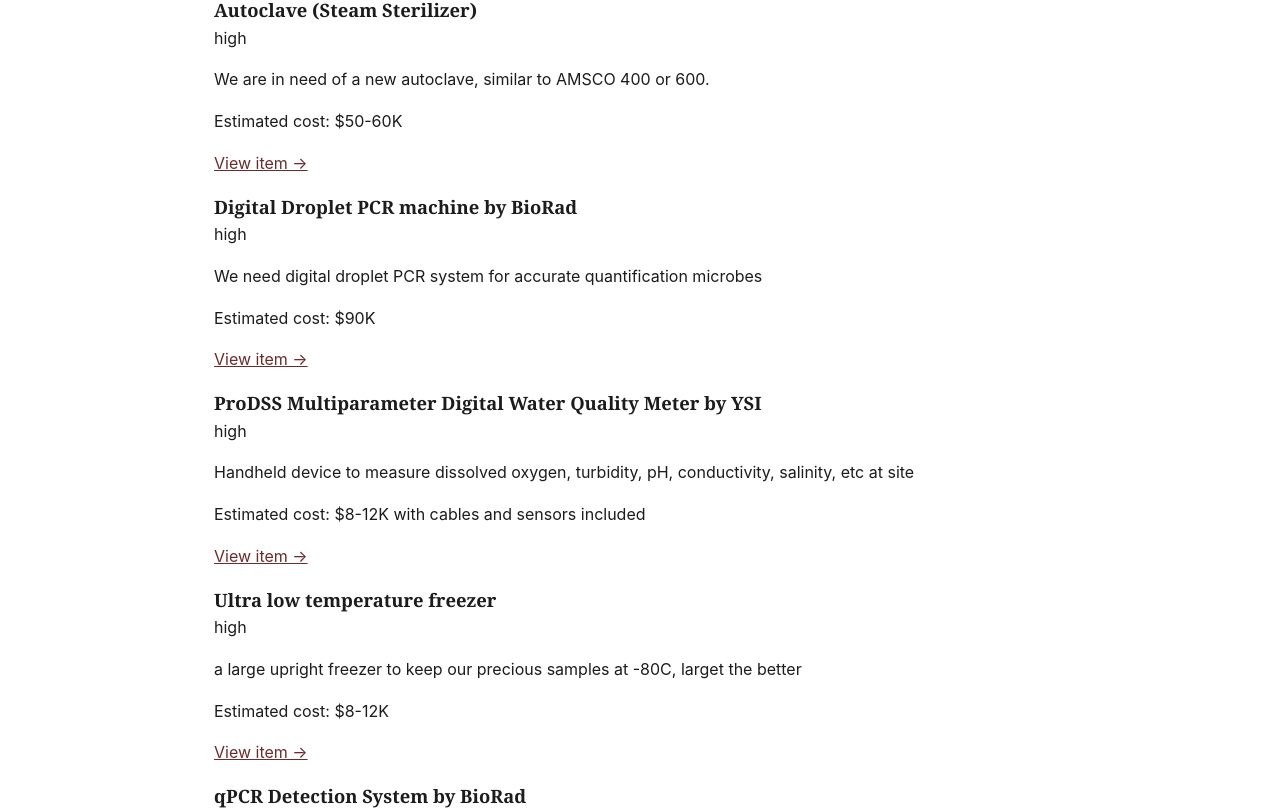
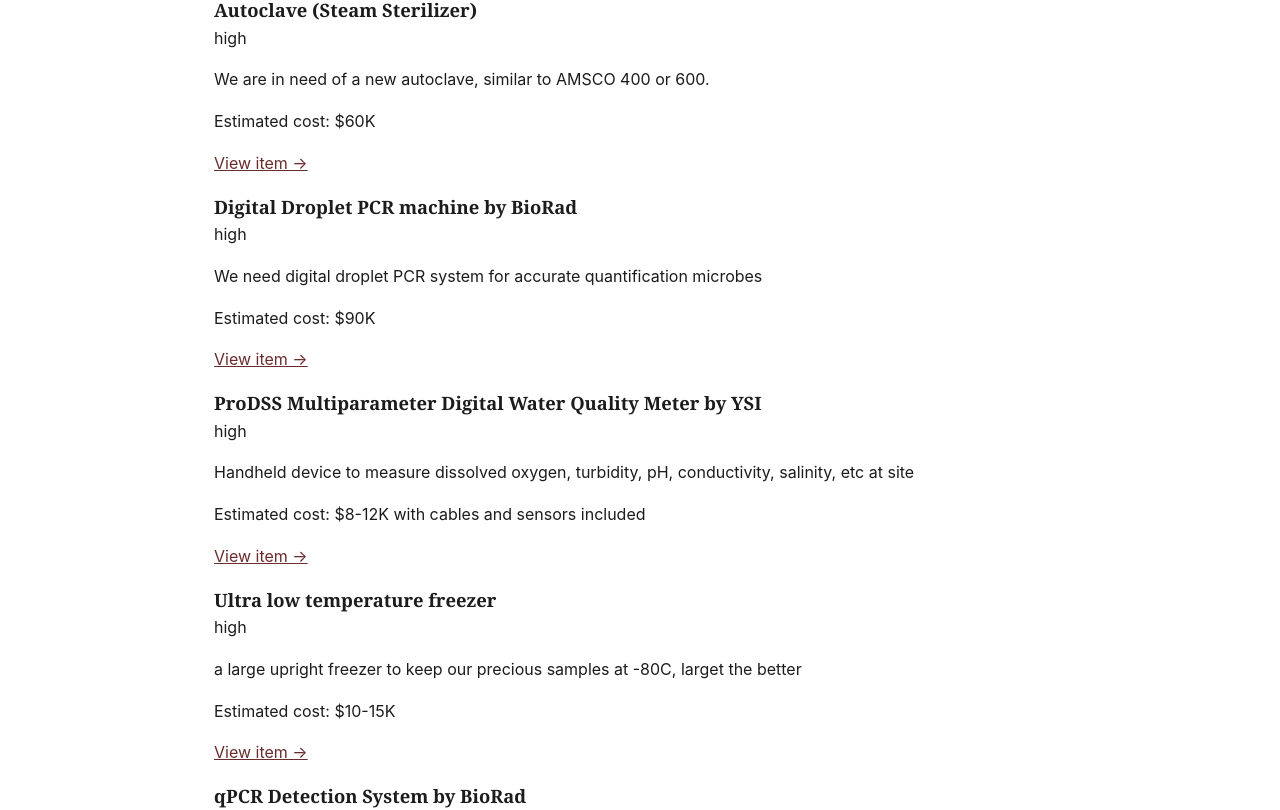
Before and after one commit to MarekKirs/marekkirs.github.io, a Jekyll site: the page built from wishlist.md, in a window 1280 px wide. Shown: the part 245-1055 px from the top of the page. Built offline with Jekyll 4.4.1, drawn with Linux system fonts in a browser that asks for light colours.

Commit message:
Update wishlist.yml

```diff
--- a/_data/wishlist.yml
+++ b/_data/wishlist.yml
@@ -4,7 +4,7 @@
 
 - item: "Autoclave (Steam Sterilizer)"
   description: "We are in need of a new autoclave, similar to AMSCO 400 or 600."
-  estimated_cost: "$50-60K"
+  estimated_cost: "$60K"
   priority: high
   link: "https://www.steris.com/healthcare/products/steam-sterilizers"
 
@@ -22,7 +22,7 @@
 
 - item: "Ultra low temperature freezer"
   description: "a large upright freezer to keep our precious samples at -80C, larget the better"
-  estimated_cost: "$8-12K"
+  estimated_cost: "$10-15K"
   priority: high
   link: "https://www.so-low.com/coldstorage-85upright#heavyduty"
 
```
